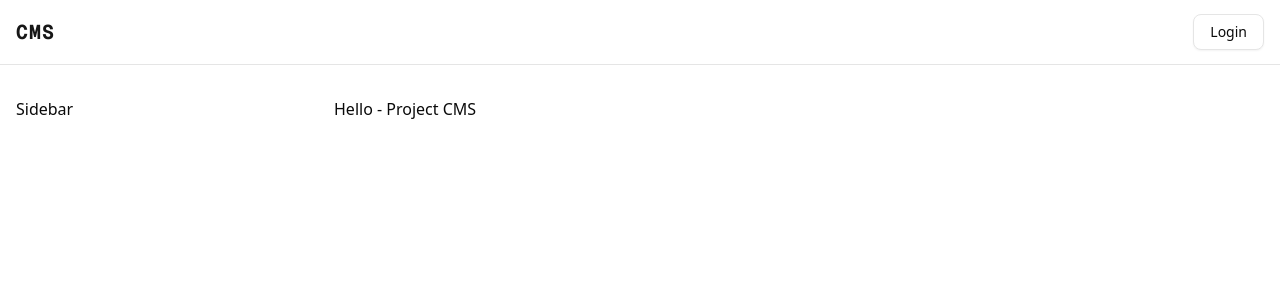
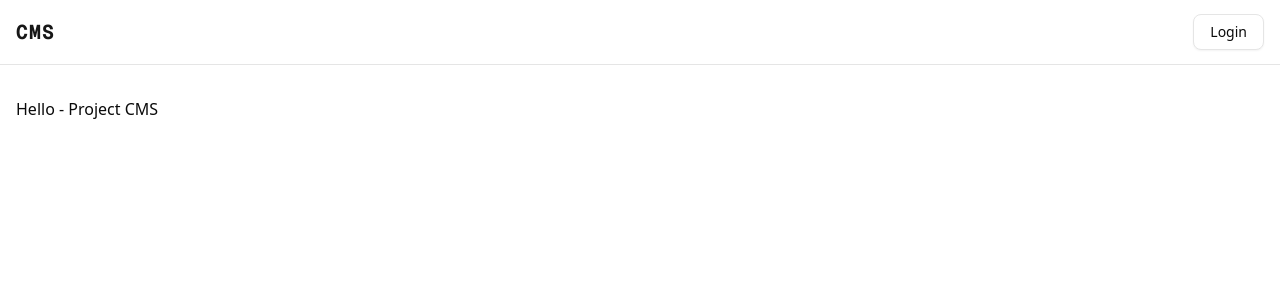
Before and after one commit to pnicolaum/cms, a Next.js app in the folder front/: page / in a window 1280 px wide. Shown: the top 300 px of the page. Built offline with nearby package versions, Linux system fonts and the light colour scheme; no server answers.

Commit message:
styles cursor pointer button

```diff
--- a/front/src/app/globals.css
+++ b/front/src/app/globals.css
@@ -2,6 +2,10 @@
 @import "tw-animate-css";
 
 @custom-variant dark (&:is(.dark *));
+
+button {
+  @apply cursor-pointer;
+}
 
 @theme inline {
   --color-background: var(--background);
--- a/front/src/app/layout.tsx
+++ b/front/src/app/layout.tsx
@@ -37,18 +37,7 @@ export default function RootLayout({
               <Navbar/>
               <main className='py-8'>
                 <div className='max-w-7xl mx-auto px-4'>
-                  <div className='grid grid-cols-1 lg:grid-cols-12 gap-6'>
-                    <div className='hidden lg:block lg:col-span-3'>
-                      {/* <Sidebar/> */}
-                      Sidebar
-                    </div>
-
-                    <div className='lg:col-span-9'>
                       {children}
-                      {/* <Toaster />  */}
-
-                    </div>
-                  </div>
                 </div>
               </main>
             </div>
```
